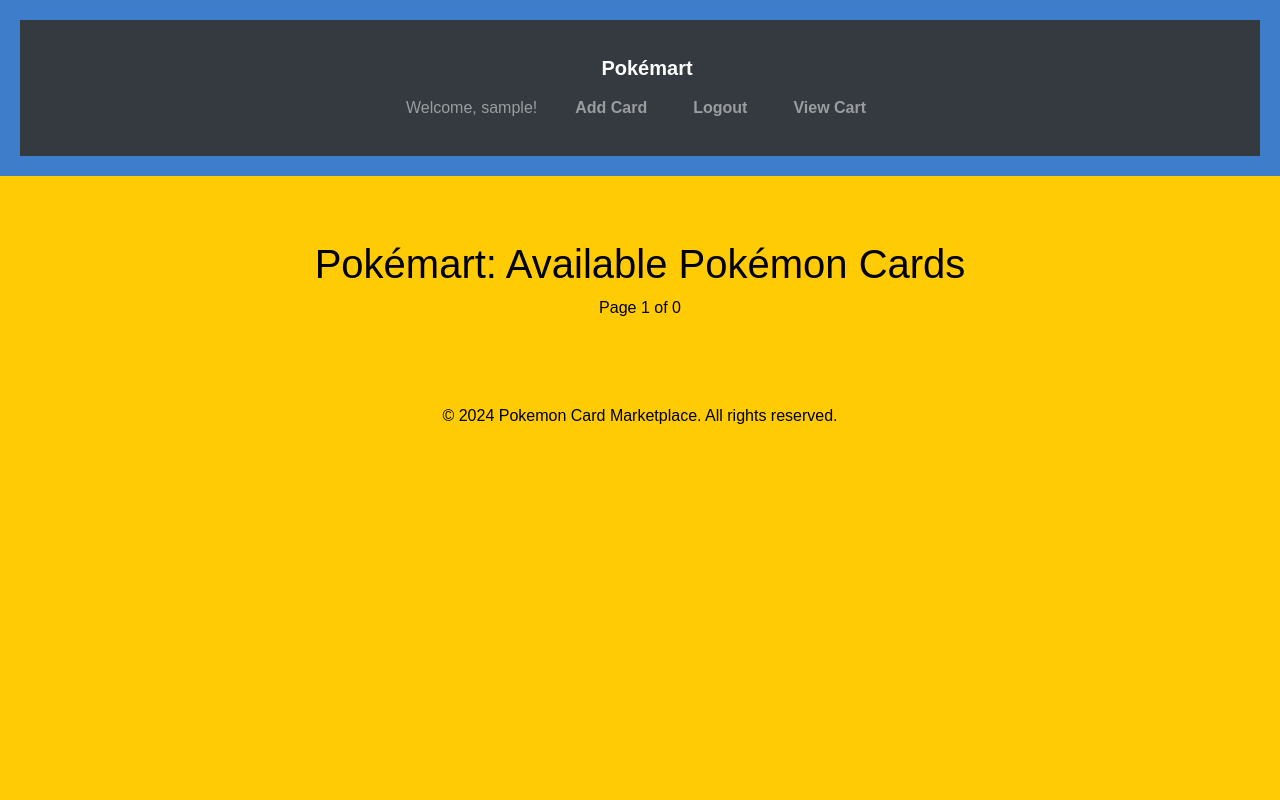
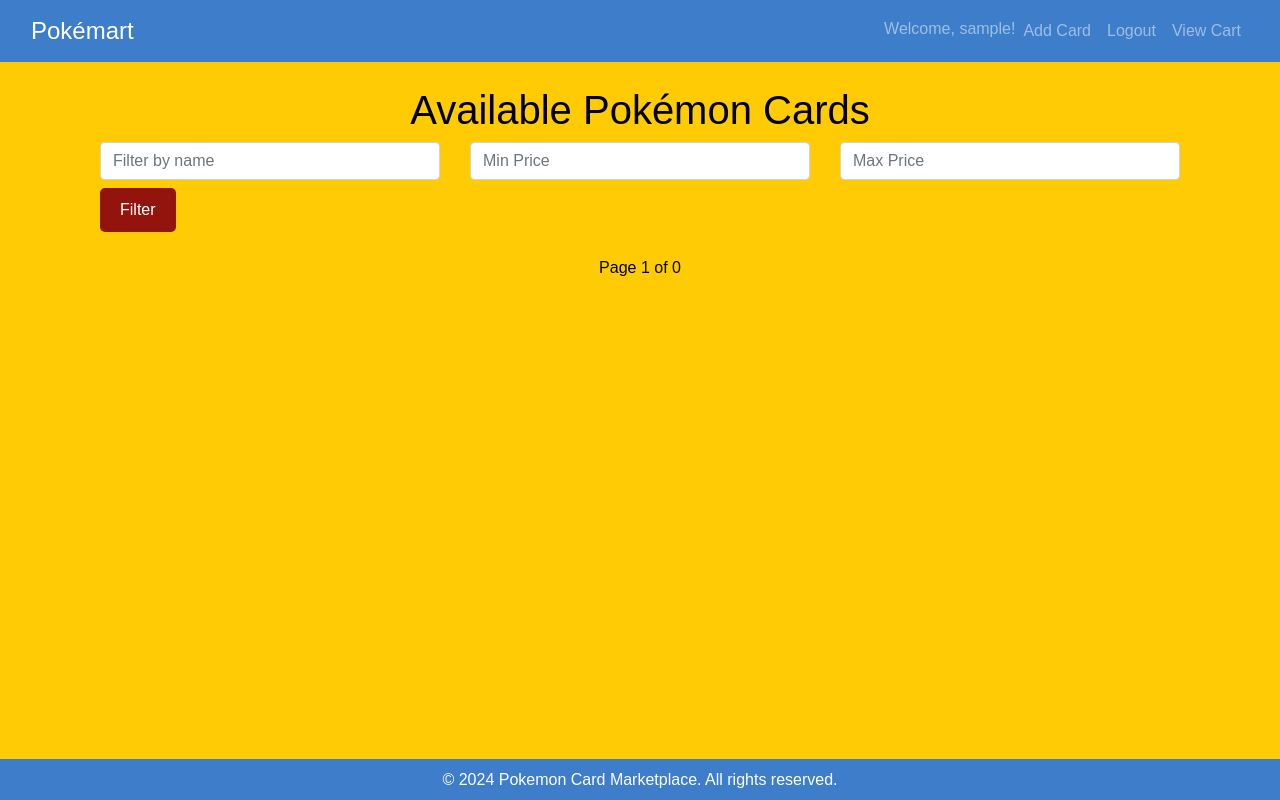
Before and after one commit to edin2pies/pokemart, a Flask app: page / in a window 1280 px wide. Run offline with Flask 3, Linux system fonts and the light colour scheme; the visitor is signed in with stand-in values (Sample User, id 1); data that the repository does not hold is empty; some libraries are stand-ins or nearby versions.

Commit message:
Added more styling, added price/name filter for cards

```diff
--- a/routes.py
+++ b/routes.py
@@ -16,8 +16,28 @@
 
 @app.route('/')
 def index():
+    # Get the filter parameters from the request
+    name_filter = request.args.get('name')
+    min_price = request.args.get('min_price', type=float)
+    max_price = request.args.get('max_price', type=float)
+
+    # Start with the base query
+    query = Card.query
+
+    # Apply filters based on user input
+    if name_filter:
+        query = query.filter(Card.name.ilike(f'%{name_filter}%'))  # Filter by name
+
+    if min_price is not None:
+        query = query.filter(Card.price >= min_price)  # Filter by minimum price
+
+    if max_price is not None:
+        query = query.filter(Card.price <= max_price)  # Filter by maximum price
+
+    # Paginate the results
     page = request.args.get('page', 1, type=int)
-    cards = Card.query.paginate(page=page, per_page=10)
+    cards = query.paginate(page=page, per_page=10)
+
     return render_template('index.html', cards=cards)
 
 @app.route('/register', methods=['GET', 'POST'])
--- a/static/css/styles.css
+++ b/static/css/styles.css
@@ -4,66 +4,10 @@
     --jonquil: #ffcb05;
     --yale-blue: #003a70;
     --steel-blue: #3d7dca;
-
-    --gradient-top: linear-gradient(0deg, var(--penn-red), var(--white), var(--jonquil), var(--yale-blue), var(--steel-blue));
-    --gradient-right: linear-gradient(90deg, var(--penn-red), var(--white), var(--jonquil), var(--yale-blue), var(--steel-blue));
-    --gradient-bottom: linear-gradient(180deg, var(--penn-red), var(--white), var(--jonquil), var(--yale-blue), var(--steel-blue));
-    --gradient-left: linear-gradient(270deg, var(--penn-red), var(--white), var(--jonquil), var(--yale-blue), var(--steel-blue));
-    --gradient-top-right: linear-gradient(45deg, var(--penn-red), var(--white), var(--jonquil), var(--yale-blue), var(--steel-blue));
-    --gradient-bottom-right: linear-gradient(135deg, var(--penn-red), var(--white), var(--jonquil), var(--yale-blue), var(--steel-blue));
-    --gradient-top-left: linear-gradient(225deg, var(--penn-red), var(--white), var(--jonquil), var(--yale-blue), var(--steel-blue));
-    --gradient-bottom-left: linear-gradient(315deg, var(--penn-red), var(--white), var(--jonquil), var(--yale-blue), var(--steel-blue));
-    --gradient-radial: radial-gradient(var(--penn-red), var(--white), var(--jonquil), var(--yale-blue), var(--steel-blue));
 }
 
-header {
-    background: var(--steel-blue);
-    padding: 20px;
-    color: var(--white);
-}
-
-.footer {
-    background: var(--steel-blue);
-    color: var(--white);
-    padding: 10px;
-    text-align: center;
-}
-
-.nav-container {
-
-    display: flex; /* Flexbox for the container */
-    justify-content: space-between; /* Ensure space between the left and right */
-    align-items: center; /* Center items vertically */
-    width: 100%; /* Full width */
-    max-width: 1550px;
-    padding: 10px;
-    background-color: var(--steel-blue);
-    color: var(--white);
-    box-sizing: border-box;
-}
-
-.container {
-    display: flex;
-    flex-direction: column; /* Stack elements vertically */
-    align-items: center; /* Center children horizontally */
-    justify-content: center; /* Center vertically if needed */
-    width: 100%; /* Full width */
-    max-width: 1200px; /* Optional: max width for the container */
-    margin: 0 auto; /* Center the container */
-    padding: 20px; /* Optional: add some padding */
-}
-
-.title {
-    text-align: center;
-    margin-bottom: 20px;
-}
-
-.pagination {
-    margin-bottom: 20px;
-    text-align: center;
-}
-
-body {
+body, html {
+    height: 100%;
     font-family: Arial, sans-serif;
     margin: 0;
     padding: 0;
@@ -71,26 +15,57 @@
     color: var(--black); /* Text color */
 }
 
-.nav-right {
+body {
     display: flex;
-    align-items: center;
+    flex-direction: column;
 }
 
-nav a {
-    margin-left: 30px;
-    text-decoration: none;
-    color: var(--white); /* Link color */
-    font-weight: bold;
+main {
+    flex: 1;
 }
 
-nav a:hover {
+footer {
+    background-color: var(--steel-blue); /* Same background color as your navbar */
+    color: var(--white); /* Text color */
+    padding: 20px 0; /* Add padding for top and bottom */
+}
+
+.footer {
+    display: flex; /* Use Flexbox */
+    align-items: center; /* Center items vertically */
+    justify-content: center; /* Center items horizontally */
+    height: 1px; /* Ensure the footer takes full height of its container */
+}
+
+.footer p {
+    margin: 0; /* Remove default margin */
+    text-align: center; /* Center the text */
+}
+
+/* Navbar Styles */
+nav {
+    background-color: var(--steel-blue); /* Custom steel blue */
+    padding: 10px 15px; /* Adjust padding for navbar */
+}
+
+.navbar {
+    height: auto; /* Ensure navbar height adjusts */
+}
+
+.navbar-brand {
+    font-size: 1.5rem; /* Size for branding */
+}
+
+.navbar-nav .nav-link {
+    color: var(--white); /* Link color */
+    padding: 10px 15px; /* Adjust padding for links */
+}
+
+.navbar-nav .nav-link:hover {
     color: var(--yale-blue); /* Hover color */
 }
 
-nav span {
-    color: var(--vanilla);
-}
-
+/* Flash Message Styles */
 .flash {
     padding: 10px;
     margin-bottom: 15px;
--- a/templates/base.html
+++ b/templates/base.html
@@ -9,19 +9,18 @@
     <script src="https://cdn.jsdelivr.net/npm/@popperjs/core@2.9.2/dist/umd/popper.min.js"></script>
     <script src="https://stackpath.bootstrapcdn.com/bootstrap/4.5.2/js/bootstrap.min.js"></script>
     <link rel="stylesheet" href="{{ url_for('static', filename='css/styles.css') }}">
-    <!-- Bootstrap and other CSS frameworks later -->
 </head>
 <body>
 
     <header>
-        <nav class="navbar navbar-expand-lg navbar-dark bg-dark">
-            <div class="container">
+        <nav class="navbar navbar-expand-lg navbar-dark">
+            <div class="container-fluid"> <!-- Use container-fluid for full-width navbar -->
                 <a class="navbar-brand" href="{{ url_for('index') }}">Pokémart</a>
                 <button class="navbar-toggler" type="button" data-toggle="collapse" data-target="#navbarNav" aria-controls="navbarNav" aria-expanded="false" aria-label="Toggle navigation">
                     <span class="navbar-toggler-icon"></span>
                 </button>
                 <div class="collapse navbar-collapse" id="navbarNav">
-                    <ul class="navbar-nav ml-auto">
+                    <ul class="navbar-nav ml-auto"> <!-- Use ml-auto to push items to the right -->
                         {% if current_user.is_authenticated %}
                             <li class="nav-item">
                                 <span class="navbar-text">Welcome, {{ current_user.username }}!</span>
@@ -49,8 +48,6 @@
         </nav>
     </header>
 
-
-
     <main class="container">
         {% with messages = get_flashed_messages(with_categories=true) %}
             {% if messages %}
@@ -63,7 +60,7 @@
     </main>
 
     <footer>
-    <div class="container">
+        <div class="container footer">
             <p>&copy; 2024 Pokemon Card Marketplace. All rights reserved.</p>
         </div>
     </footer>
--- a/templates/index.html
+++ b/templates/index.html
@@ -1,7 +1,23 @@
 {% extends "base.html" %}
 {% block content %}
 <div class="container mt-4">
-    <h1 class="text-center">Pokémart: Available Pokémon Cards</h1>
+    <h1 class="text-center">Available Pokémon Cards</h1>
+
+    <!-- Filter Form -->
+    <form method="GET" class="mb-4">
+        <div class="row">
+            <div class="col-md-4">
+                <input type="text" name="name" placeholder="Filter by name" class="form-control">
+            </div>
+            <div class="col-md-4">
+                <input type="number" name="min_price" placeholder="Min Price" class="form-control" step="0.01">
+            </div>
+            <div class="col-md-4">
+                <input type="number" name="max_price" placeholder="Max Price" class="form-control" step="0.01">
+            </div>
+        </div>
+        <button type="submit" class="btn btn-primary mt-2">Filter</button>
+    </form>
 
     <div class="text-center mb-4">
         {% if cards.has_prev %}
```
Also changed, not shown: other parts of static/css/styles.css (+25 -15 lines), templates/card_detail.html (+9 -11 lines), instance/pokemon_market.db. Lines whose indentation alone changed are shown as unchanged.
